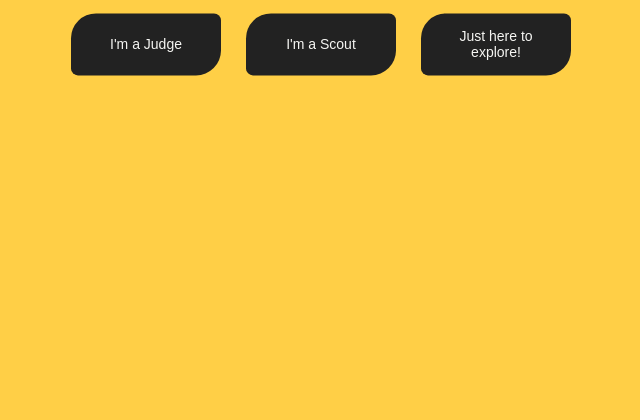
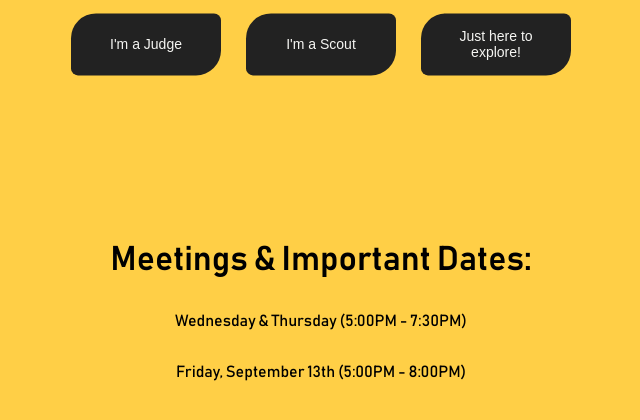
Before and after one commit to zainmfjavaid/CanKiosk2025, a Flask app: page / in a window 1280 px wide. Shown: the part 247-667 px from the top of the page, without its empty margins (319-959 px from the left). Run offline with Flask 3, Linux system fonts and the light colour scheme.

Commit message:
Added more content + minor style changes

```diff
--- a/cankiosk/static/css/guest.css
+++ b/cankiosk/static/css/guest.css
@@ -34,6 +34,8 @@ body {
     border: 2px solid var(--primary-black);
     border-radius: 5px;
     font-size: 18px;
+    background-color: var(--light-shadow);
+    color: white;
 }
 
 .category-item:hover {
--- a/cankiosk/static/css/index.css
+++ b/cankiosk/static/css/index.css
@@ -25,3 +25,13 @@ body {
     flex-direction: row;
     column-gap: 25px;
 }
+
+#meetings {
+    position: absolute;
+    top: 65%;
+    left: 50%;
+    transform: translateX(-50%) translateY(-35%);
+    display: flex;
+    flex-direction: column;
+    text-align: center;
+}
--- a/cankiosk/static/css/judge.css
+++ b/cankiosk/static/css/judge.css
@@ -34,6 +34,8 @@ body {
     border: 2px solid var(--primary-black);
     border-radius: 5px;
     font-size: 18px;
+    background-color: var(--light-shadow);
+    color: white;
 }
 
 .category-item:hover {
--- a/cankiosk/static/css/scout.css
+++ b/cankiosk/static/css/scout.css
@@ -33,6 +33,8 @@ body {
     border: 2px solid var(--primary-black);
     border-radius: 5px;
     font-size: 18px;
+    background-color: var(--light-shadow);
+    color: white;
 }
 
 .category-item:hover {
--- a/cankiosk/templates/index.html
+++ b/cankiosk/templates/index.html
@@ -16,5 +16,10 @@
                 <button class="button-black" onclick="window.location.href='/guest'">Just here to explore!</button>
             </div>
         </div>
+        <div id="meetings">
+            <p class="title" style="margin-bottom: 15px;">Meetings & Important Dates:</p>
+            <p class="meeting-time">Wednesday & Thursday (5:00PM - 7:30PM)</p>
+            <p class="meeting-time">Friday, September 13th (5:00PM - 8:00PM)</p>
+        </div>
     </body>
 </html>
--- a/cankiosk/templates/judge.html
+++ b/cankiosk/templates/judge.html
@@ -17,7 +17,7 @@
                 <div class="category-item" onclick="window.location.href='/judge/manufacturing'">Manufacturing</div>
                 <div class="category-item" onclick="window.location.href='/judge/programming'">Programming</div>
                 <div class="category-item" onclick="window.location.href='/judge/business'">Business</div>
-                <div class="category-item" onclick="window.location.href='/judge/entrepreteurship'">Entrepreteurship</div>
+                <div class="category-item" onclick="window.location.href='/judge/entrepreteurship'">Community</div>
             </div>
         </div>
     </body>
--- a/cankiosk/templates/scout/specs.html
+++ b/cankiosk/templates/scout/specs.html
@@ -11,7 +11,7 @@
        <div id="specs-container">
             <p class="title" style="text-decoration: underline;">Robot Specs</p>
             <p class="subtitle">Physical:</p>
-            <p class="light">&emsp;&emsp;<span class="regular">Drive base dimensions:</span> 100ft x 100ft</p>
+            <p class="light">&emsp;&emsp;<span class="regular">Drive base dimensions:</span> 26in x 26in</p>
             <p class="light">&emsp;&emsp;<span class="regular">Robot Height:</span> 22in (fits under stage)</p>
             <p class="light">&emsp;&emsp;<span class="regular">Swerve Max Speed:</span> ~17 ft/s</p>
 
```
